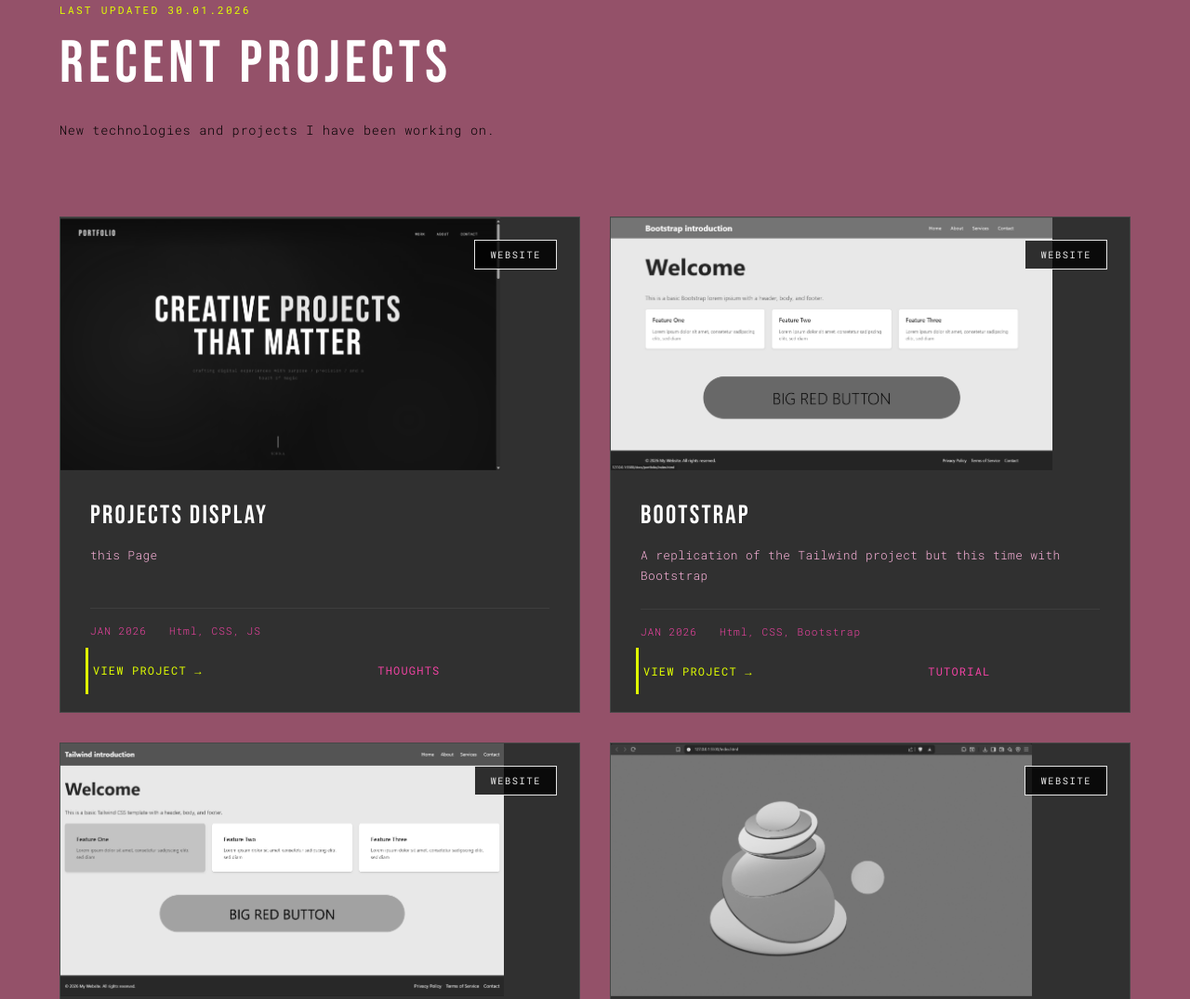
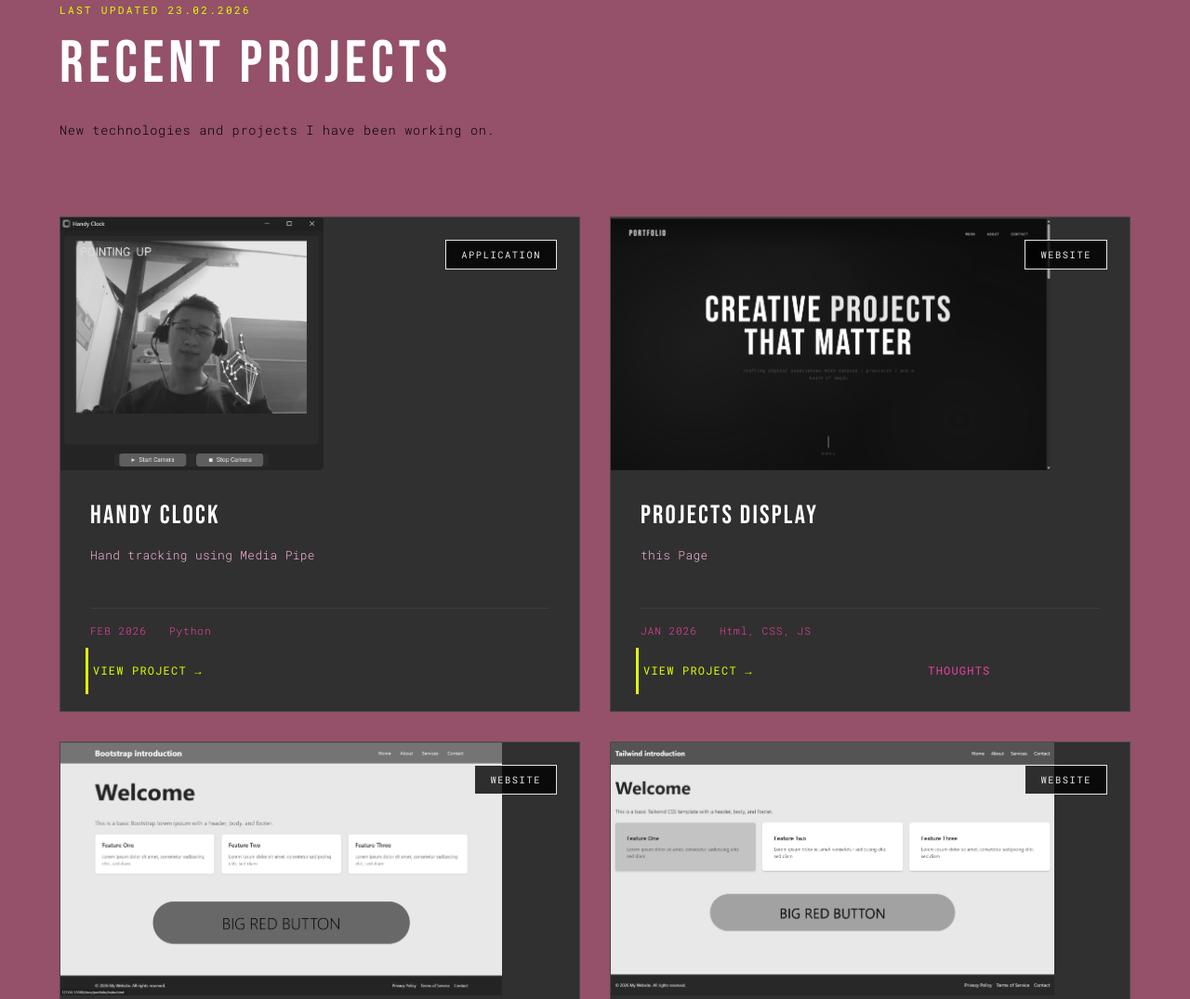
Before and after one commit to RobinTea/Lernperiode-13, a plain HTML site: page docs/index.html in a window 1280 px wide. Shown: the part 930-2005 px from the top of the page at 93% size. Drawn offline with Linux system fonts and the light colour scheme.

Commit message:
Add files via upload

```diff
--- a/docs/index.html
+++ b/docs/index.html
@@ -35,7 +35,7 @@
     <!-- Projects Section -->
     <section class="projects-section" id="work">
         <div class="section-header">
-            <span class="section-label">last updated 30.01.2026</span>
+            <span class="section-label">last updated 23.02.2026</span>
             <h2 class="section-title">RECENT PROJECTS</h2>
             <p class="section-description">New technologies and projects I have been working on.</p>
         </div>
@@ -44,7 +44,24 @@
 
             <div class="project-card">
                 <div class="project-image">
-                    <div class="project-tag">website</div>
+                    <div class="project-tag">Application</div>
+                    <img class="project-image" src="pic/HandyClock.png">
+                </div>
+                <div class="project-content">
+                    <h3 class="project-title">HANDY CLOCK</h3>
+                    <p class="project-description">Hand tracking using Media Pipe</p>
+                    <br>
+                    <div class="project-meta">
+                        <span>FEB 2026</span>
+                        <span>Python</span>
+                    </div>
+                    <a href="https://github.com/RobinTea/HandyClock" target="_blank" class="project-link">view project →</a>
+                </div>
+            </div>
+
+            <div class="project-card">
+                <div class="project-image">
+                    <div class="project-tag">Website</div>
                     <img class="project-image" src="pic/projects-display.png">
                 </div>
                 <div class="project-content">
@@ -62,7 +79,7 @@
 
             <div class="project-card">
                 <div class="project-image">
-                    <div class="project-tag">website</div>
+                    <div class="project-tag">Website</div>
                     <img class="project-image" src="pic/bootstrap.png">
                 </div>
                 <div class="project-content">
@@ -79,7 +96,7 @@
 
             <div class="project-card">
                 <div class="project-image">
-                    <div class="project-tag">website</div>
+                    <div class="project-tag">Website</div>
                     <img class="project-image" src="pic/tailwind.png">
                 </div>
                 <div class="project-content">
@@ -100,7 +117,7 @@
                     <img class="project-image" src="pic/spline.png">
                 </div>
                 <div class="project-content">
-                    <h3 class="project-title">spline</h3>
+                    <h3 class="project-title">Spline</h3>
                     <p class="project-description">testing Spline with my own 3D models</p>
                     <br>
                     <div class="project-meta">
@@ -131,7 +148,7 @@
 
             <div class="project-card">
                 <div class="project-image">
-                    <div class="project-tag">website</div>
+                    <div class="project-tag">Website</div>
                     <img class="project-image" src="pic/portfolio.png">
                 </div>
                 <div class="project-content">
@@ -202,7 +219,7 @@
 
             <div class="project-card">
                 <div class="project-image">
-                    <div class="project-tag">website</div>
+                    <div class="project-tag">Website</div>
                     <img class="project-image" src="pic/card-website.png">
                 </div>
                 <div class="project-content">
```
Also changed, not shown: docs/pic/HandyClock.png (added).
